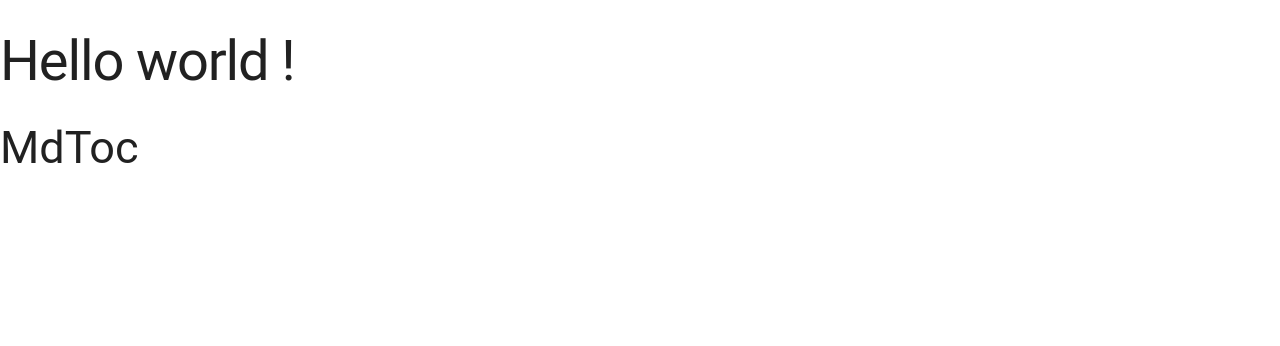
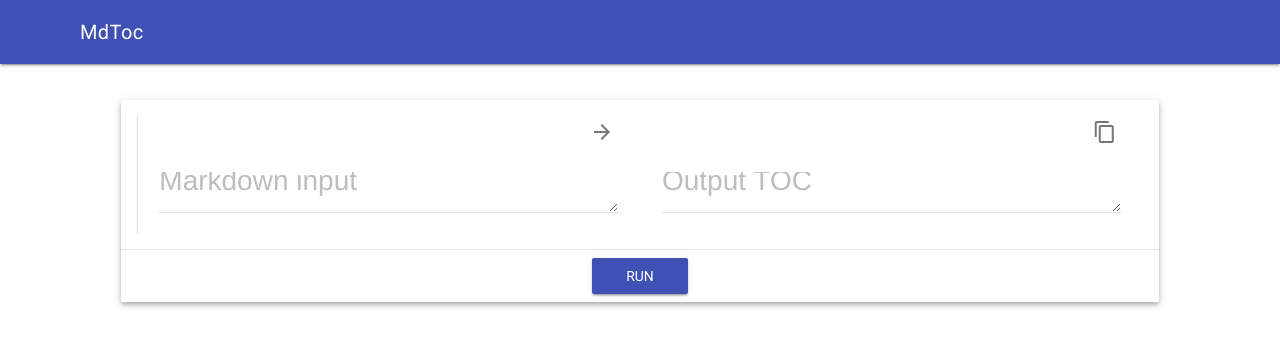
Before and after one commit to MdToc/MdToc.github.io, a website: page index.html in a window 1280 px wide. Drawn offline with Linux system fonts and the light colour scheme.

Commit message:
Add basic html structure

```diff
--- /dev/null
+++ b/css/style.css
@@ -0,0 +1,47 @@
+.small-label {
+    font-size: 14px;
+}
+
+.full-width {
+    width: 100%;
+}
+
+.mdl-layout__content {
+    margin: initial;
+}
+.mdl-textfield__label {
+    font-size: 28px;
+}
+.mdtoc-separator {
+    position: absolute;
+    width: 1px;
+    height: calc(100% - 53px - 16px - 16px);
+    background-color: #DDD;
+}
+.mdtoc-layout {
+    display: flex;
+    width: calc(100% - 32px);
+}
+.mdtoc-column {
+    width: calc(50% - 44px);
+    margin: 0 22px;
+}
+.mdtoc-actions {
+    float: right;
+}
+
+.mdl-center {
+    text-align: center;
+}
+
+@media (max-width: 840px) {
+    .mdtoc-layout {
+        flex-direction: column;
+    }
+    .mdtoc-column {
+        width: 90%;
+    }
+    .mdtoc-separator {
+        display: none;
+    }
+}
--- a/index.html
+++ b/index.html
@@ -1,17 +1,58 @@
 <!DOCTYPE html>
 <html ng-app="mdToc">
   <head>
+    <link rel="stylesheet" href="https://fonts.googleapis.com/css?family=Roboto:regular,bold,italic,thin,light,bolditalic,black,medium&amp;lang=en">
+    <link rel="stylesheet" href="https://fonts.googleapis.com/icon?family=Material+Icons">
     <link rel="stylesheet" type="text/css" href="./bower_components/material-design-lite/material.min.css" />
+    <link rel="stylesheet" type="text/css" href="css/style.css" />
     <script type="text/javascript" src="./bower_components/angular/angular.min.js" defer></script>
     <script type="text/javascript" src="./js/app.js" defer></script>
+    <script src="./bower_components/material-design-lite/material.min.js"></script>
   </head>
 
   <body ng-controller="MdTocController as MdToc">
-    <!--  Store Header  -->
-    <header>
-      <h1>Hello world !</h1>
-      <h2>{{MdToc.projectName}}</h2>
-    </header>
-
+    <div class="mdl-layout">
+      <header class="mdl-layout__header">
+        <div class="mdl-layout__header-row">
+          <span class="mdl-layout-title">{{MdToc.projectName}}</span>
+        </div>
+      </header>
+      <br />
+      <main class="mdl-layout__content mdl-grid">
+            <div class="mdl-cell mdl-cell--1-col mdl-cell--hide-tablet mdl-cell--hide-phone"></div>
+            <div class="mdl-cell mdl-cell--10-col mdl-card mdl-shadow--4dp">
+                <div class="mdl-card__supporting-text mdtoc-layout">
+                    <div class="mdtoc-column">
+                        <div class="mdtoc-actions">
+                            <button class="mdl-button mdl-js-button mdl-button--icon">
+                                <i class="material-icons">arrow_forward</i>
+                            </button>
+                        </div>
+                        <div class="mdl-textfield mdl-js-textfield full-width">
+                            <textarea class="mdl-textfield__input" type="text" rows= "2" id="sample5" ></textarea>
+                            <label class="mdl-textfield__label" for="sample5">Markdown input</label>
+                        </div>
+                    </div>
+                    <div class="mdtoc-separator"></div>
+                    <div class="mdtoc-column">
+                        <div class="mdtoc-actions">
+                            <button class="mdl-button mdl-js-button mdl-button--icon">
+                                <i class="material-icons">content_copy</i>
+                            </button>
+                        </div>
+                        <div class="mdl-textfield mdl-js-textfield full-width">
+                            <textarea class="mdl-textfield__input" type="text" rows= "2" id="sample5" ></textarea>
+                            <label class="mdl-textfield__label" for="sample5">Output TOC</label>
+                        </div>
+                    </div>
+                </div>
+                <div class="mdl-card__actions mdl-card--border mdl-center">
+                    <a ng-click="MdToc.process()" class="mdl-button mdl-button--raised mdl-button--colored mdl-js-button mdl-js-ripple-effect">
+                        Run
+                    </a>
+                </div>
+            </div>
+      </main>
+    </div>
   </body>
 </html>
--- a/js/app.js
+++ b/js/app.js
@@ -4,6 +4,10 @@
   app.controller('MdTocController', function(){
     var MdToc = this;
     MdToc.projectName = "MdToc";
+
+    MdToc.process = function() {
+        console.log("Test");
+    }
   });
 
 })();
```
